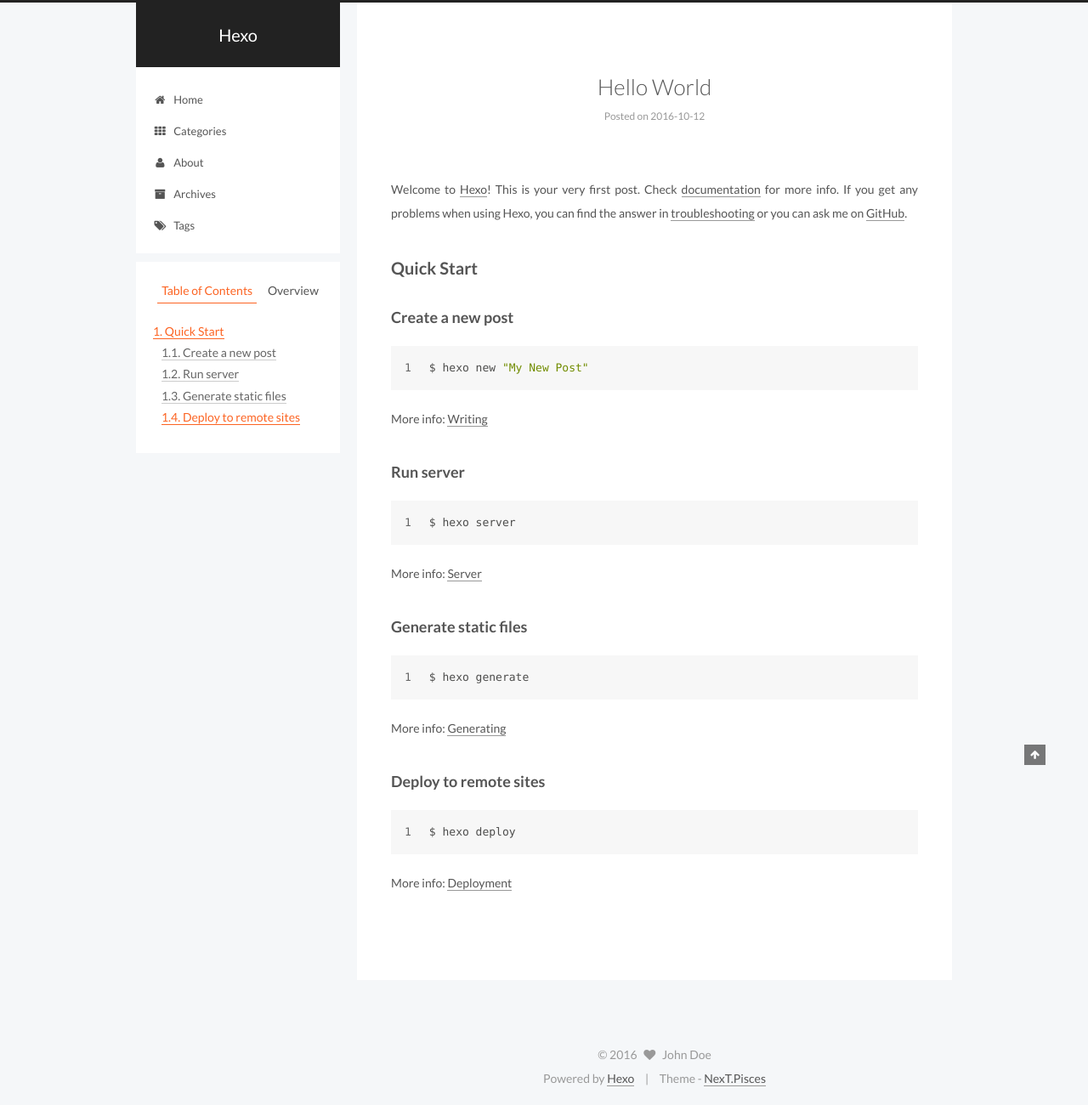
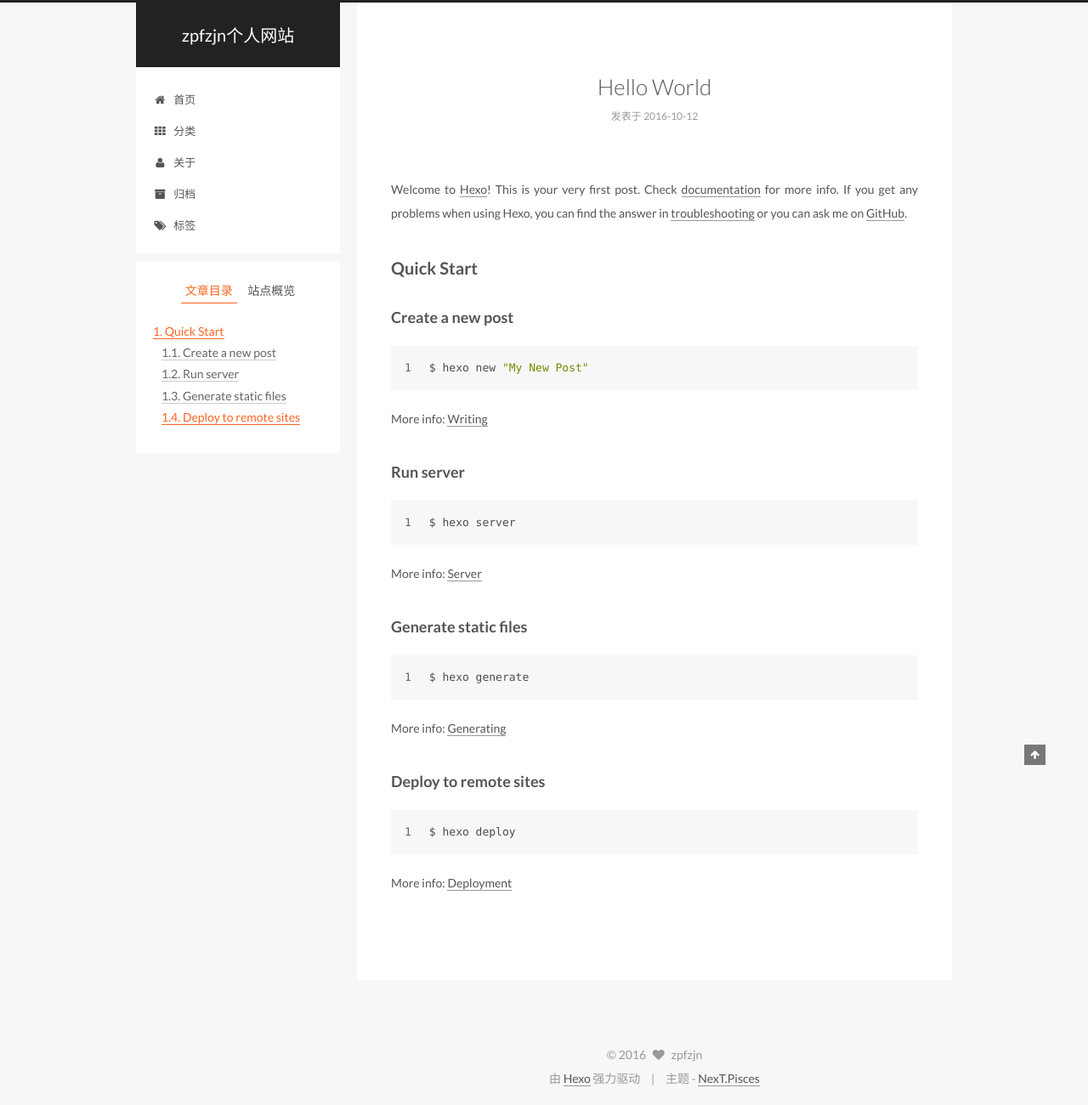
Before and after one commit to yczpf/yczpf.github.io, a plain HTML site: page 2016/10/12/hello-world/index.html in a window 1280 px wide. Shown: the whole page at 85% size. Drawn offline with Linux system fonts and the light colour scheme; files whose address does not match are found by name.

Commit message:
Site updated: 2016-10-12 21:46:35

```diff
--- a/2016/10/12/hello-world/index.html
+++ b/2016/10/12/hello-world/index.html
@@ -89,7 +89,7 @@
 <meta property="og:type" content="article">
 <meta property="og:title" content="Hello World">
 <meta property="og:url" content="http://zpfzjn.com/2016/10/12/hello-world/index.html">
-<meta property="og:site_name" content="Hexo">
+<meta property="og:site_name" content="zpfzjn个人网站">
 <meta property="og:description" content="Welcome to Hexo! This is your very first post. Check documentation for more info. If you get any problems when using Hexo, you can find the answer in troubleshooting or you can ask me on GitHub.
 Quick">
 <meta property="og:updated_time" content="2016-10-12T12:23:17.047Z">
@@ -109,15 +109,15 @@
     motion: true,
     duoshuo: {
       userId: 0,
-      author: 'Author'
+      author: '博主'
     }
   };
 </script>
 
-  <title> Hello World | Hexo </title>
+  <title> Hello World | zpfzjn个人网站 </title>
 </head>
 
-<body itemscope itemtype="http://schema.org/WebPage" lang="">
+<body itemscope itemtype="http://schema.org/WebPage" lang="zh-Hans">
 
 
 
@@ -145,7 +145,7 @@
   <div class="custom-logo-site-title">
     <a href="/"  class="brand" rel="start">
       <span class="logo-line-before"><i></i></span>
-      <span class="site-title">Hexo</span>
+      <span class="site-title">zpfzjn个人网站</span>
       <span class="logo-line-after"><i></i></span>
     </a>
   </div>
@@ -172,7 +172,7 @@
 
               <i class="menu-item-icon fa fa-fw fa-home"></i> <br />
 
-            Home
+            首页
           </a>
         </li>
 
@@ -182,7 +182,7 @@
 
               <i class="menu-item-icon fa fa-fw fa-th"></i> <br />
 
-            Categories
+            分类
           </a>
         </li>
 
@@ -192,7 +192,7 @@
 
               <i class="menu-item-icon fa fa-fw fa-user"></i> <br />
 
-            About
+            关于
           </a>
         </li>
 
@@ -202,7 +202,7 @@
 
               <i class="menu-item-icon fa fa-fw fa-archive"></i> <br />
 
-            Archives
+            归档
           </a>
         </li>
 
@@ -212,7 +212,7 @@
 
               <i class="menu-item-icon fa fa-fw fa-tags"></i> <br />
 
-            Tags
+            标签
           </a>
         </li>
 
@@ -265,7 +265,7 @@
             <span class="post-meta-item-icon">
               <i class="fa fa-calendar-o"></i>
             </span>
-            <span class="post-meta-item-text">Posted on</span>
+            <span class="post-meta-item-text">发表于</span>
             <time itemprop="dateCreated" datetime="2016-10-12T20:23:17+08:00" content="2016-10-12">
               2016-10-12
             </time>
@@ -368,10 +368,10 @@
 
         <ul class="sidebar-nav motion-element">
           <li class="sidebar-nav-toc sidebar-nav-active" data-target="post-toc-wrap" >
-            Table of Contents
+            文章目录
           </li>
           <li class="sidebar-nav-overview" data-target="site-overview">
-            Overview
+            站点概览
           </li>
         </ul>
 
@@ -380,15 +380,15 @@
         <div class="site-author motion-element" itemprop="author" itemscope itemtype="http://schema.org/Person">
           <img class="site-author-image" itemprop="image"
                src="/images/avatar.jpg"
-               alt="John Doe" />
-          <p class="site-author-name" itemprop="name">John Doe</p>
-          <p class="site-description motion-element" itemprop="description"></p>
+               alt="zpfzjn" />
+          <p class="site-author-name" itemprop="name">zpfzjn</p>
+          <p class="site-description motion-element" itemprop="description">zpfzjn个人网站</p>
         </div>
         <nav class="site-state motion-element">
           <div class="site-state-item site-state-posts">
             <a href="/archives">
               <span class="site-state-item-count">1</span>
-              <span class="site-state-item-name">posts</span>
+              <span class="site-state-item-name">日志</span>
             </a>
           </div>
 
@@ -442,15 +442,15 @@
   <span class="with-love">
     <i class="fa fa-heart"></i>
   </span>
-  <span class="author" itemprop="copyrightHolder">John Doe</span>
+  <span class="author" itemprop="copyrightHolder">zpfzjn</span>
 </div>
 
 <div class="powered-by">
-  Powered by <a class="theme-link" href="http://hexo.io">Hexo</a>
+  由 <a class="theme-link" href="http://hexo.io">Hexo</a> 强力驱动
 </div>
 
 <div class="theme-info">
-  Theme -
+  主题 -
   <a class="theme-link" href="https://github.com/iissnan/hexo-theme-next">
     NexT.Pisces
   </a>
```
Also changed, not shown: archives/2016/10/index.html (+23 -20 lines), archives/2016/index.html (+23 -20 lines), archives/index.html (+23 -20 lines), index.html (+23 -20 lines).
